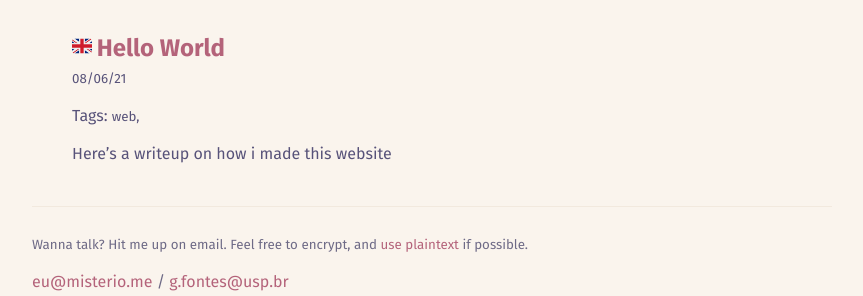
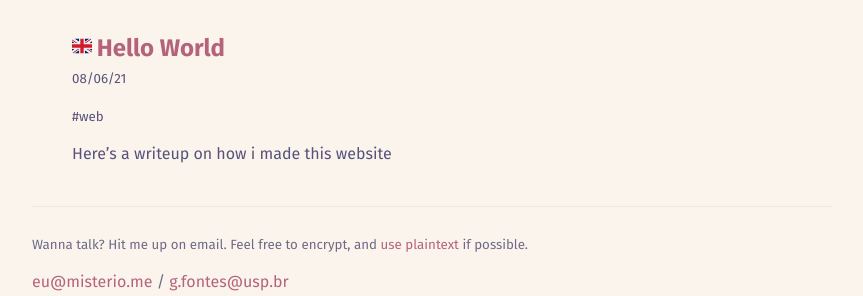
Before and after one commit to Misterio77/website, a Jekyll site: the page built from blog/index.html, in a window 1280 px wide. Shown: the part 231-527 px from the top of the page, without its empty margins (208-1071 px from the left). Built offline with Jekyll 4.4.1, drawn with Linux system fonts in a browser that asks for light colours.

Commit message:
improve tag rendering on blog listing

```diff
--- a/blog/index.html
+++ b/blog/index.html
@@ -12,11 +12,8 @@ description: My personal thoughts, rants, and occasional guide
         {{ post.title }}
       </a>
     </h2>
-    <small>{{ post.date | date: "%d/%m/%y" }}</small>
-    <small>{% if post.category.size > 0 %}({{ post.category }}){% endif %}</small>
-    {% if post.tags.size > 0 %}
-      <p>Tags: <small>{% for tag in post.tags %} {{ tag }},  {% endfor %}</small></p>
-    {% endif %}
+    <small>{{ post.date | date: "%d/%m/%y" }} {% if post.category.size > 0 %}({{ post.category }}){% endif %}</small>
+    <p><small>{% for tag in post.tags %}#{{ tag }} {% endfor %}</small></p>
     {{ post.excerpt }}
   </li>
   {% endfor %}
```
Also changed, not shown: 1 other file.
